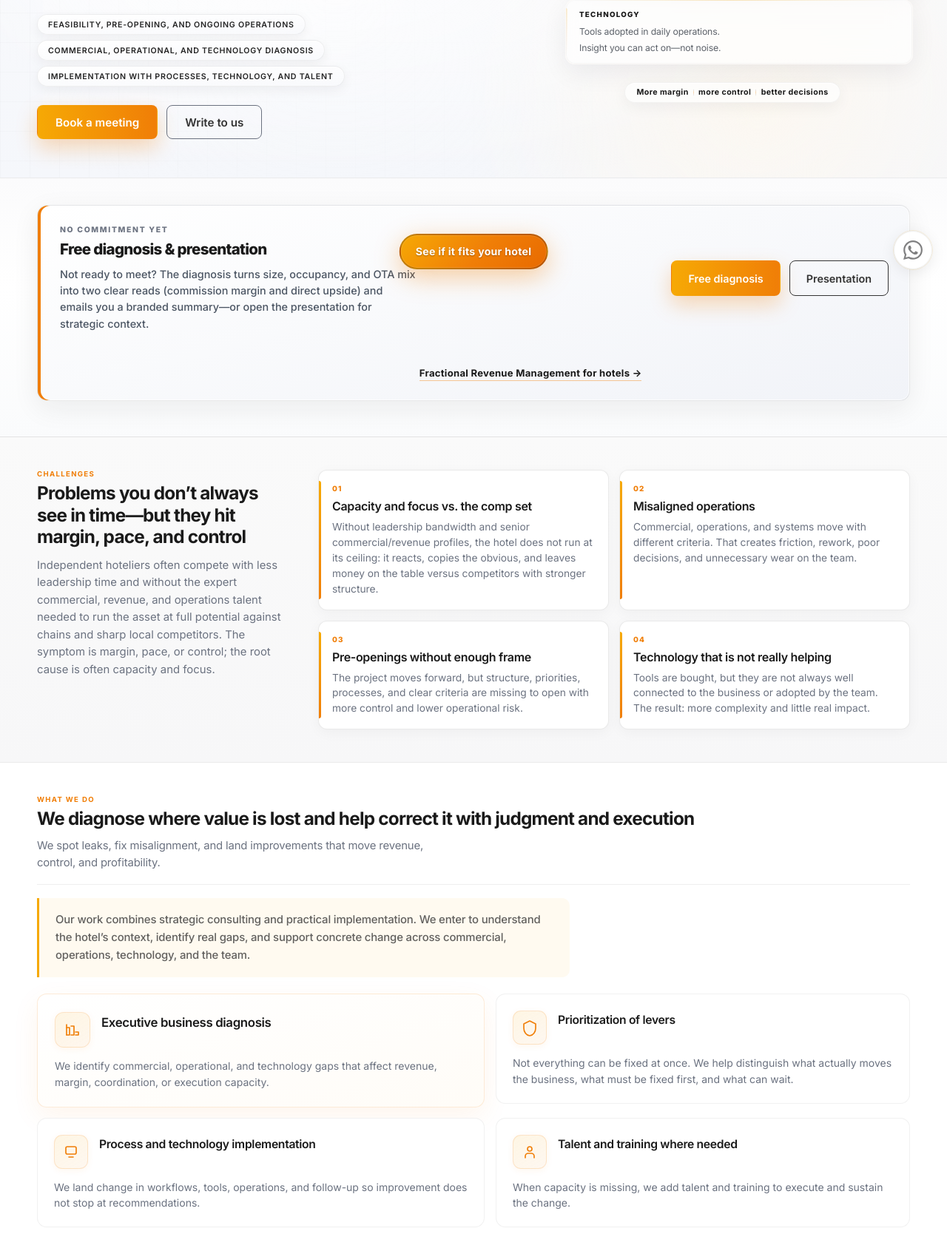
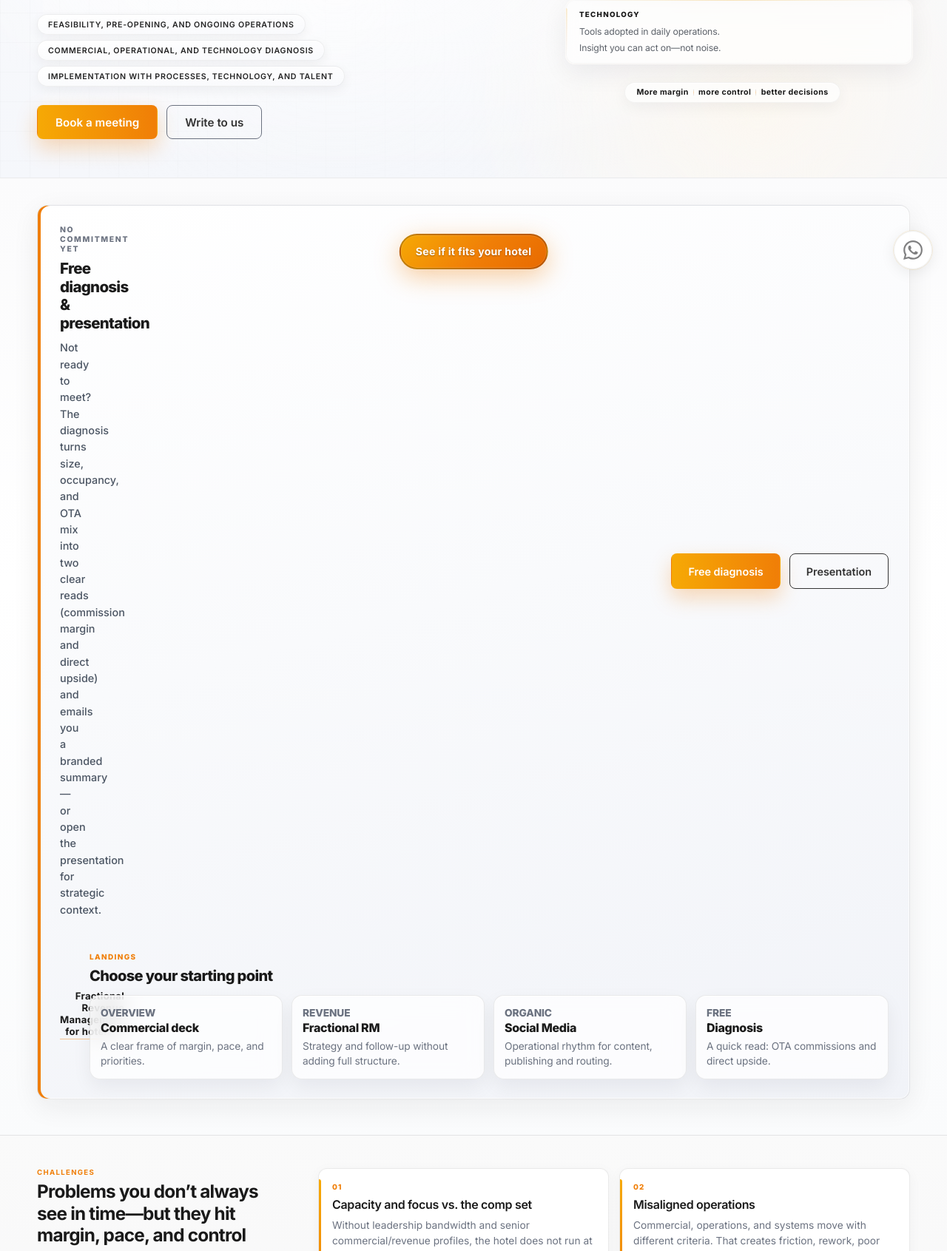
Before and after one commit to eljorgeflores/dragonneapp, a FastAPI app: page /hotels in a window 1280 px wide. Shown: the part 416-2107 px from the top of the page at 74% size. Run offline with FastAPI, Linux system fonts and the light colour scheme; parts of the project's set-up code (start-up, migrations or seed data) failed here and were passed over.

Commit message:
feat(hoteles): hub de landings en hero
Añade un módulo de acceso rápido a Presentación, RM fraccional, Social Media y Diagnóstico (ES/EN).

Made-with: Cursor

```diff
--- a/templates/partials/vertical_landing_hospitality_main.html
+++ b/templates/partials/vertical_landing_hospitality_main.html
@@ -557,6 +557,30 @@
     border-bottom:1px solid rgba(240,126,7,.42);padding-bottom:2px
   }
   .vl-h-hero-funnel__tertiary a:hover{color:var(--accent)}
+
+  /* Hub de servicios (landings) dentro de /hoteles */
+  .vl-h-router{margin:18px 0 0}
+  .vl-h-router__kicker{margin:0 0 8px;font-size:.62rem;font-weight:800;letter-spacing:.14em;text-transform:uppercase;color:var(--accent)}
+  .vl-h-router__title{margin:0 0 14px;font-size:clamp(1.05rem,2.2vw,1.25rem);font-weight:800;letter-spacing:-.032em;line-height:1.2;color:var(--dark)}
+  .vl-h-router__grid{display:grid;gap:12px;grid-template-columns:1fr}
+  @media (min-width:640px){.vl-h-router__grid{grid-template-columns:repeat(2,minmax(0,1fr));gap:12px}}
+  @media (min-width:980px){.vl-h-router__grid{grid-template-columns:repeat(4,minmax(0,1fr));gap:12px}}
+  .vl-h-router__card{
+    position:relative;display:block;text-decoration:none;
+    border-radius:14px;padding:14px 14px 13px;
+    border:1px solid rgba(52,52,52,.09);
+    background:rgba(255,255,255,.72);
+    backdrop-filter:blur(14px);
+    -webkit-backdrop-filter:blur(14px);
+    box-shadow:0 1px 0 rgba(255,255,255,.92) inset,0 10px 26px rgba(18,22,40,.06);
+    transition:transform .18s ease,box-shadow .18s ease,border-color .18s ease;
+    min-height:104px;
+  }
+  .vl-h-router__card:hover{transform:translateY(-1px);border-color:rgba(240,126,7,.22);box-shadow:0 16px 34px rgba(240,126,7,.08)}
+  .vl-h-router__card:focus-visible{outline:2px solid var(--accent);outline-offset:3px}
+  .vl-h-router__eyebrow{margin:0 0 6px;font-size:.62rem;font-weight:850;letter-spacing:.12em;text-transform:uppercase;color:rgba(52,52,52,.62)}
+  .vl-h-router__card h3{margin:0 0 6px;font-size:1rem;font-weight:800;letter-spacing:-.02em;line-height:1.2;color:var(--dark)}
+  .vl-h-router__card p{margin:0;font-size:.86rem;line-height:1.45;color:var(--muted);letter-spacing:-.01em}
 </style>
 
   <section class="cp-hero-wrap vl-h-hero-shell" id="top">
@@ -638,6 +662,34 @@
           <p class="vl-h-hero-funnel__tertiary">
             <a href="{{ vl_rm_url }}">{% if lang == 'en' %}Fractional Revenue Management for hotels{% else %}Revenue Management fraccional para hoteles{% endif %} →</a>
           </p>
+
+          {% set vl_social_url = url_path('/social-media-management') if lang == 'es' else url_path('/social-media-management-en') %}
+          <div class="vl-h-router" role="region" aria-label="{% if lang == 'en' %}Hospitality landing pages{% else %}Landings de hospitalidad{% endif %}">
+            <p class="vl-h-router__kicker">{% if lang == 'en' %}LANDINGS{% else %}LANDINGS{% endif %}</p>
+            <h3 class="vl-h-router__title">{% if lang == 'en' %}Choose your starting point{% else %}Elige tu punto de entrada{% endif %}</h3>
+            <div class="vl-h-router__grid">
+              <a class="vl-h-router__card" href="{{ vl_sales_url }}">
+                <p class="vl-h-router__eyebrow">{% if lang == 'en' %}Overview{% else %}Panorama{% endif %}</p>
+                <h3>{% if lang == 'en' %}Commercial deck{% else %}Presentación comercial{% endif %}</h3>
+                <p>{% if lang == 'en' %}A clear frame of margin, pace, and priorities.{% else %}Un marco claro de margen, ritmo y prioridades.{% endif %}</p>
+              </a>
+              <a class="vl-h-router__card" href="{{ vl_rm_url }}">
+                <p class="vl-h-router__eyebrow">{% if lang == 'en' %}Revenue{% else %}Revenue{% endif %}</p>
+                <h3>{% if lang == 'en' %}Fractional RM{% else %}RM fraccional{% endif %}</h3>
+                <p>{% if lang == 'en' %}Strategy and follow-up without adding full structure.{% else %}Estrategia y seguimiento sin cargar estructura completa.{% endif %}</p>
+              </a>
+              <a class="vl-h-router__card" href="{{ vl_social_url }}">
+                <p class="vl-h-router__eyebrow">{% if lang == 'en' %}Organic{% else %}Orgánico{% endif %}</p>
+                <h3>Social Media</h3>
+                <p>{% if lang == 'en' %}Operational rhythm for content, publishing and routing.{% else %}Ritmo de operación para contenido, publicación y reglas.{% endif %}</p>
+              </a>
+              <a class="vl-h-router__card" href="{{ url_path('/hoteles/diagnostico') if lang == 'es' else url_path('/hotels/diagnosis') }}">
+                <p class="vl-h-router__eyebrow">{% if lang == 'en' %}Free{% else %}Gratis{% endif %}</p>
+                <h3>{% if lang == 'en' %}Diagnosis{% else %}Diagnóstico{% endif %}</h3>
+                <p>{% if lang == 'en' %}A quick read: OTA commissions and direct upside.{% else %}Lectura rápida: comisiones OTAs y potencial en directo.{% endif %}</p>
+              </a>
+            </div>
+          </div>
         </div>
       </div>
     </div>
```
